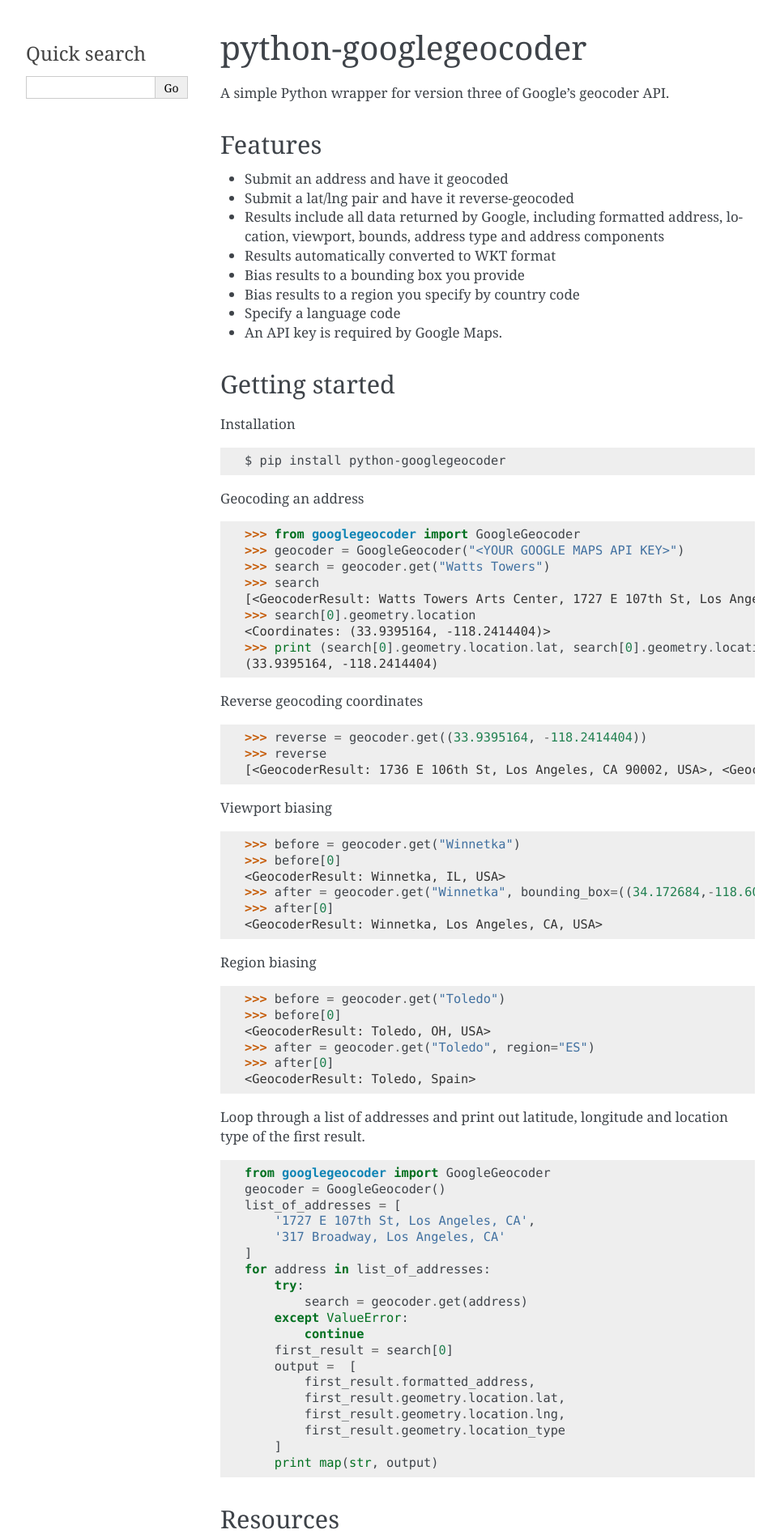
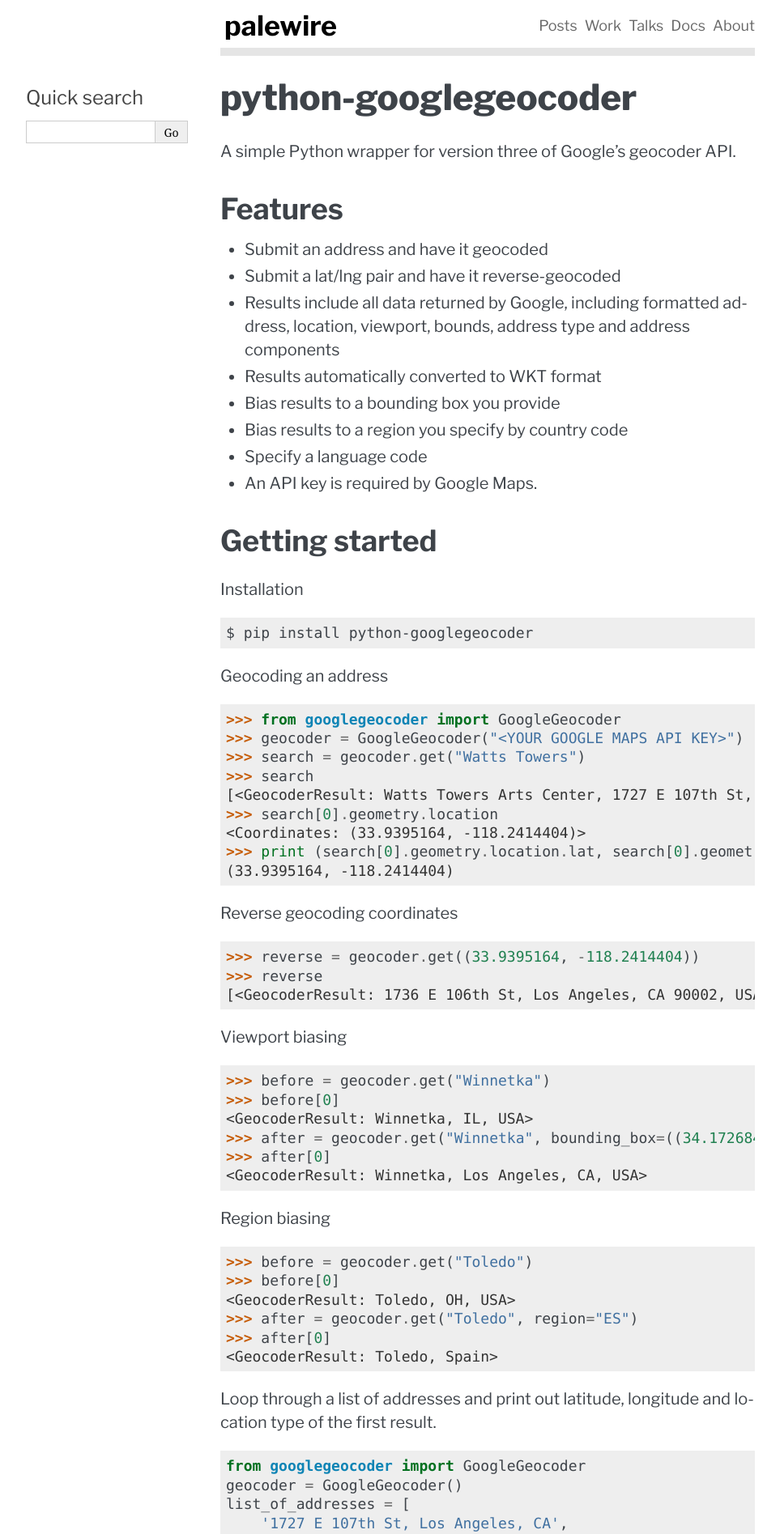
Before and after one commit to palewire/python-googlegeocoder, a Sphinx documentation site: the page built from docs/index.md, in a window 1280 px wide. Shown: the top 1895 px of the page at 81% size, without its empty margins (148-1111 px from the left). Built offline with Sphinx 7.4.7, drawn with Linux system fonts in a browser that asks for light colours.

Commit message:
Sphinx styles

````diff
--- /dev/null
+++ b/docs/_static/css/custom.css
@@ -0,0 +1,230 @@
+@import url('https://fonts.googleapis.com/css2?family=Libre+Franklin:ital,wght@0,400;0,700;0,800;1,400;1,800&display=swap');
+
+div.document {
+    margin-top: 0;
+}
+
+div.body {
+    min-width: 0 !important;
+}
+
+div.body p, div.body li {
+    line-height: 1.45;
+}
+
+div.body li {
+    margin-bottom: 4px;
+}
+
+div.topic {
+    margin: 0;
+    padding: 8px 12px;
+}
+
+p.topic-title {
+    margin: 0;
+}
+
+div.topic ul {
+    margin-top: 6px;
+}
+@media screen and (max-width: 870px) {
+    ul {
+        margin: 10px 0 10px 20px;
+    }
+}
+
+div.sphinxsidebar h1.logo,
+div.sphinxsidebar h3 {
+  font-family: 'Libre Franklin', "Helvetica", "Liberation Sans", Arial, sans-serif;
+}
+
+div.sphinxsidebarwrapper h1.logo {
+  font-size: 1.85em;
+  font-weight: 800;
+}
+
+@media (min-width: 875px) {
+    div.sphinxsidebar {
+        margin-top: 85px;
+    }
+}
+
+@media screen and (max-width: 875px) {
+  div.sphinxsidebar {
+    width: auto;
+    padding: 10px 20px;
+    margin: 50px 0 0 0;
+  }
+}
+
+div.admonition {
+    padding: 15px;
+}
+
+div.warning {
+  background-color: #EEE;
+  border: 1px solid #CCC;
+}
+
+div.admonition p.admonition-title {
+  font-family: 'Libre Franklin', "Helvetica", "Liberation Sans", Arial, sans-serif;
+  margin: 0;
+}
+
+div.related nav {
+    padding-right: 10px;
+}
+
+body {
+  font-family: 'Libre Franklin', "Helvetica", "Liberation Sans", Arial, sans-serif;
+  font-size: 20px;
+  line-height: 1.45;
+  text-align: left;
+}
+@media screen and (max-width: 875px) {
+    body {
+        margin: 0;
+        padding: 0;
+    }
+    div.body > .section,
+    div.body > section {
+        padding: 0 20px;
+    }
+}
+
+@media (max-width: 550px) {
+    body {
+        font-size: 0.85em;
+    }
+}
+
+div.body h1, div.body h2, div.body h3, div.body h4, div.body h5, div.body h6 {
+  font-family: 'Libre Franklin', "Helvetica", "Liberation Sans", Arial, sans-serif;
+  font-weight: 700;
+}
+
+div.body h1 {
+  font-weight: 800;
+  font-size: 220%;
+}
+
+pre {
+  padding: 7px;
+}
+
+.cell_output {
+  overflow: auto;
+}
+
+.toctree-wrapper p.caption {
+  font-weight: 700;
+}
+
+.toggle-details {
+  display: none;
+}
+
+.row {
+    width: 100%;
+    max-width: 660px;
+    margin: 0 auto;
+    overflow: hidden;
+}
+.row .fivecol {
+    width: 43%;
+    float: right;
+    min-height: 1px;
+}
+.row .sevencol {
+    width: 37%;
+    float: left;
+    min-height: 1px;
+}
+@media (max-width: 550px) {
+    .row .fivecol, .row .sevencol {
+        padding: 0 20px;
+    }
+}
+
+/* The header */
+nav {
+    display: block;
+    margin-top: 0.75em;
+    margin-bottom: 0.5em;
+    font-size: 1em;
+    line-height: 1.7em;
+}
+nav .shingle {
+    font-size: 1.7em;
+    font-weight: bold;
+    text-align: left;
+    padding-left: 0.15em;
+}
+nav .shingle a {
+    text-decoration: none;
+    font-weight: bold;
+    color: #000;
+}
+nav .shingle a:hover {
+    color: #686868;
+}
+@media (max-width: 550px) {
+    nav .shingle {
+        float: left;
+        margin-bottom: 5px;
+        padding-left: 0;
+   }
+}
+nav .links {
+    text-align: right;
+}
+nav .links ul {
+    float: right;
+    list-style-type: none;
+    margin: 4px 0 0 0;
+}
+nav .links li {
+    float: left;
+    list-style-position: inside;
+    margin-left: 0.5em;
+    font-size: 0.9em;
+    font-weight: 300;
+    margin-bottom: 0;
+}
+@media (max-width: 550px) {
+    nav .links li {
+       font-size: .825em;
+    }
+}
+nav .links li a {
+    text-decoration: none;
+}
+nav .links li a:hover {
+    text-decoration: underline;
+}
+.last {
+    margin-right: 0;
+}
+
+.topbar {
+    border-bottom: solid 10px #e5e5e5;
+    margin-bottom: 20px;
+    width: 100%;
+}
+
+a:link {
+  text-decoration: none;
+  color: #686868;
+}
+a:visited {
+  text-decoration: none;
+  color: #686868;
+}
+a:hover {
+  text-decoration: underline;
+}
+a:active {
+  text-decoration: underline;
+  color: #000;
+}
--- /dev/null
+++ b/docs/_templates/nav.html
@@ -0,0 +1,47 @@
+<nav>
+    <div class="row">
+        <div class="sevencol">
+            <div class="shingle">
+                <a href="https://palewi.re/">
+                    <div rel="rnews:copyrightedBy rnews:hasSource rnews:providedBy">
+                        <div about="http://palewi.re/" typeof="rnews:Organization">
+                            <div property="rnews:name">palewire</div>
+                        </div>
+                    </div>
+                </a>
+            </div>
+        </div>
+        <div class="fivecol last links">
+            <ul>
+                <li>
+                    <a href="http://palewi.re/posts/" title="Posts">
+                        Posts
+                    </a>
+                </li>
+                <li>
+                    <a href="http://palewi.re/work/" title="Work">
+                        Work
+                    </a>
+                </li>
+                <li>
+                    <a href="http://palewi.re/talks/" title="Talks">
+                        Talks
+                    </a>
+                </li>
+                <li>
+                    <a href="http://palewi.re/docs/" title="Docs">
+                        Docs
+                    </a>
+                </li>
+                <li>
+                    <a href="http://palewi.re/who-is-ben-welsh/" title="Who is Ben Welsh?">
+                        About
+                    </a>
+                </li>
+            </ul>
+        </div>
+    </div>
+</nav>
+<div class="row topbar">
+    <div class="twelvecol last"></div>
+</div>
--- a/docs/index.md
+++ b/docs/index.md
@@ -1,3 +1,6 @@
+```{include} _templates/nav.html
+```
+
 # python-googlegeocoder
 
 A simple Python wrapper for version three of Google's geocoder API.
````
